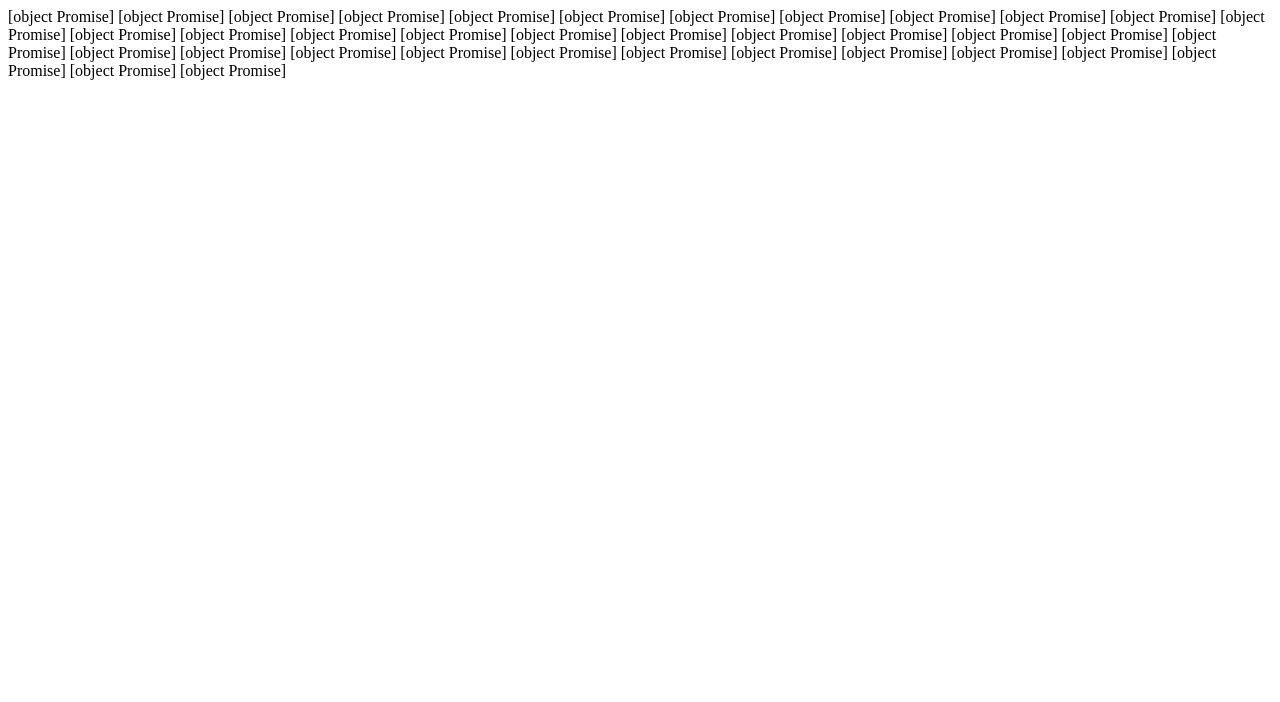
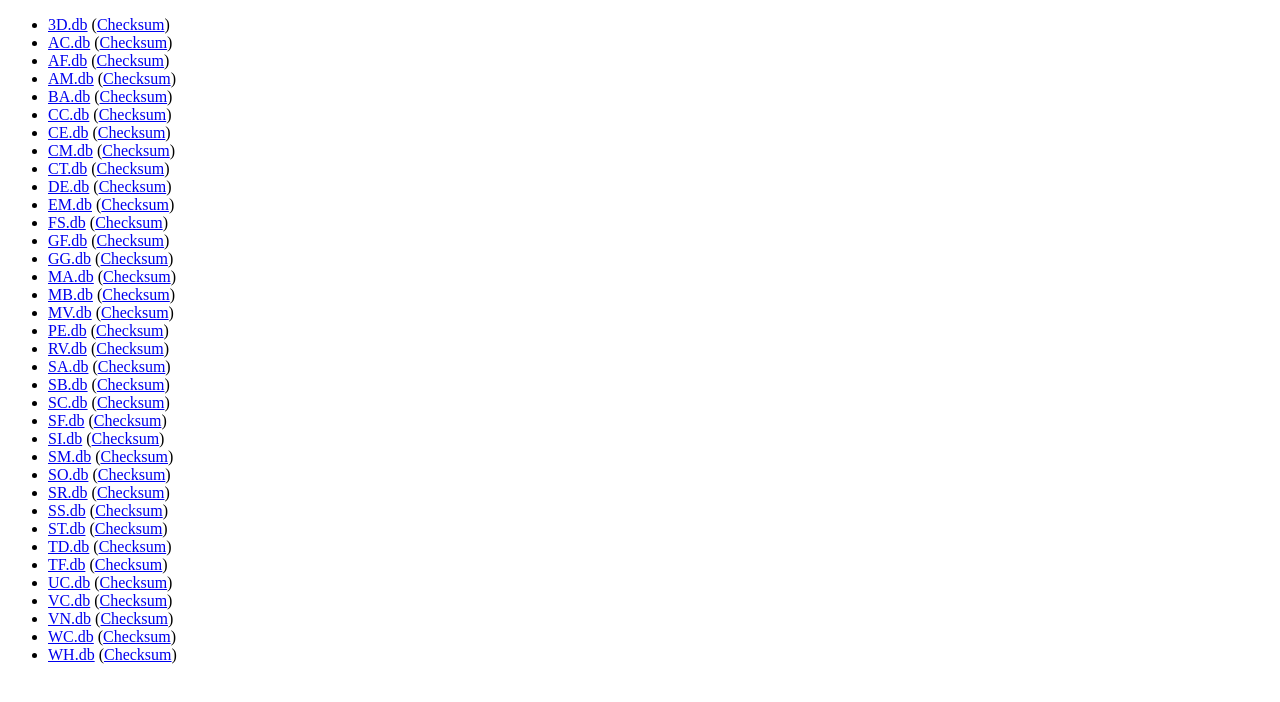
Before and after one commit to brianhvo02/ontime-transit-feeds, a website: page index.html in a window 1280 px wide. Drawn offline with Linux system fonts and the light colour scheme.

```diff
--- a/index.html
+++ b/index.html
@@ -4,44 +4,47 @@
         <meta charset="UTF-8">
         <meta http-equiv="X-UA-Compatible" content="IE=edge">
         <meta name="viewport" content="width=device-width, initial-scale=1.0">
-        <title>Document</title>
+        <title>OnTime Transit Feeds</title>
     </head>
     <body>
-        [object Promise]
-		[object Promise]
-		[object Promise]
-		[object Promise]
-		[object Promise]
-		[object Promise]
-		[object Promise]
-		[object Promise]
-		[object Promise]
-		[object Promise]
-		[object Promise]
-		[object Promise]
-		[object Promise]
-		[object Promise]
-		[object Promise]
-		[object Promise]
-		[object Promise]
-		[object Promise]
-		[object Promise]
-		[object Promise]
-		[object Promise]
-		[object Promise]
-		[object Promise]
-		[object Promise]
-		[object Promise]
-		[object Promise]
-		[object Promise]
-		[object Promise]
-		[object Promise]
-		[object Promise]
-		[object Promise]
-		[object Promise]
-		[object Promise]
-		[object Promise]
-		[object Promise]
-		[object Promise]
+        <ul>
+            <li><a href="./feeds/3D.db">3D.db</a> (<a href="./checksums/3D.checksum">Checksum</a>)</li>
+			<li><a href="./feeds/AC.db">AC.db</a> (<a href="./checksums/AC.checksum">Checksum</a>)</li>
+			<li><a href="./feeds/AF.db">AF.db</a> (<a href="./checksums/AF.checksum">Checksum</a>)</li>
+			<li><a href="./feeds/AM.db">AM.db</a> (<a href="./checksums/AM.checksum">Checksum</a>)</li>
+			<li><a href="./feeds/BA.db">BA.db</a> (<a href="./checksums/BA.checksum">Checksum</a>)</li>
+			<li><a href="./feeds/CC.db">CC.db</a> (<a href="./checksums/CC.checksum">Checksum</a>)</li>
+			<li><a href="./feeds/CE.db">CE.db</a> (<a href="./checksums/CE.checksum">Checksum</a>)</li>
+			<li><a href="./feeds/CM.db">CM.db</a> (<a href="./checksums/CM.checksum">Checksum</a>)</li>
+			<li><a href="./feeds/CT.db">CT.db</a> (<a href="./checksums/CT.checksum">Checksum</a>)</li>
+			<li><a href="./feeds/DE.db">DE.db</a> (<a href="./checksums/DE.checksum">Checksum</a>)</li>
+			<li><a href="./feeds/EM.db">EM.db</a> (<a href="./checksums/EM.checksum">Checksum</a>)</li>
+			<li><a href="./feeds/FS.db">FS.db</a> (<a href="./checksums/FS.checksum">Checksum</a>)</li>
+			<li><a href="./feeds/GF.db">GF.db</a> (<a href="./checksums/GF.checksum">Checksum</a>)</li>
+			<li><a href="./feeds/GG.db">GG.db</a> (<a href="./checksums/GG.checksum">Checksum</a>)</li>
+			<li><a href="./feeds/MA.db">MA.db</a> (<a href="./checksums/MA.checksum">Checksum</a>)</li>
+			<li><a href="./feeds/MB.db">MB.db</a> (<a href="./checksums/MB.checksum">Checksum</a>)</li>
+			<li><a href="./feeds/MV.db">MV.db</a> (<a href="./checksums/MV.checksum">Checksum</a>)</li>
+			<li><a href="./feeds/PE.db">PE.db</a> (<a href="./checksums/PE.checksum">Checksum</a>)</li>
+			<li><a href="./feeds/RV.db">RV.db</a> (<a href="./checksums/RV.checksum">Checksum</a>)</li>
+			<li><a href="./feeds/SA.db">SA.db</a> (<a href="./checksums/SA.checksum">Checksum</a>)</li>
+			<li><a href="./feeds/SB.db">SB.db</a> (<a href="./checksums/SB.checksum">Checksum</a>)</li>
+			<li><a href="./feeds/SC.db">SC.db</a> (<a href="./checksums/SC.checksum">Checksum</a>)</li>
+			<li><a href="./feeds/SF.db">SF.db</a> (<a href="./checksums/SF.checksum">Checksum</a>)</li>
+			<li><a href="./feeds/SI.db">SI.db</a> (<a href="./checksums/SI.checksum">Checksum</a>)</li>
+			<li><a href="./feeds/SM.db">SM.db</a> (<a href="./checksums/SM.checksum">Checksum</a>)</li>
+			<li><a href="./feeds/SO.db">SO.db</a> (<a href="./checksums/SO.checksum">Checksum</a>)</li>
+			<li><a href="./feeds/SR.db">SR.db</a> (<a href="./checksums/SR.checksum">Checksum</a>)</li>
+			<li><a href="./feeds/SS.db">SS.db</a> (<a href="./checksums/SS.checksum">Checksum</a>)</li>
+			<li><a href="./feeds/ST.db">ST.db</a> (<a href="./checksums/ST.checksum">Checksum</a>)</li>
+			<li><a href="./feeds/TD.db">TD.db</a> (<a href="./checksums/TD.checksum">Checksum</a>)</li>
+			<li><a href="./feeds/TF.db">TF.db</a> (<a href="./checksums/TF.checksum">Checksum</a>)</li>
+			<li><a href="./feeds/UC.db">UC.db</a> (<a href="./checksums/UC.checksum">Checksum</a>)</li>
+			<li><a href="./feeds/VC.db">VC.db</a> (<a href="./checksums/VC.checksum">Checksum</a>)</li>
+			<li><a href="./feeds/VN.db">VN.db</a> (<a href="./checksums/VN.checksum">Checksum</a>)</li>
+			<li><a href="./feeds/WC.db">WC.db</a> (<a href="./checksums/WC.checksum">Checksum</a>)</li>
+			<li><a href="./feeds/WH.db">WH.db</a> (<a href="./checksums/WH.checksum">Checksum</a>)</li>
+        </ul>
+
     </body>
 </html>
--- a/package.json
+++ b/package.json
@@ -4,12 +4,14 @@
   "description": "This repository houses 511 SF Bay's GTFS feeds in SQLite3 database files using node-GTFS.",
   "main": "index.js",
   "scripts": {
-    "start": "node index"
+    "start": "node index",
+    "geojson": "gtfs-to-geojson --skipImport"
   },
   "keywords": [],
   "author": "",
   "license": "ISC",
   "dependencies": {
-    "gtfs": "^4.1.0"
+    "gtfs": "^4.1.0",
+    "gtfs-to-geojson": "^3.4.0"
   }
 }
```
Also changed, not shown: index.js (+20 -5 lines), .github/workflows/feed.yml, 2 other files.
